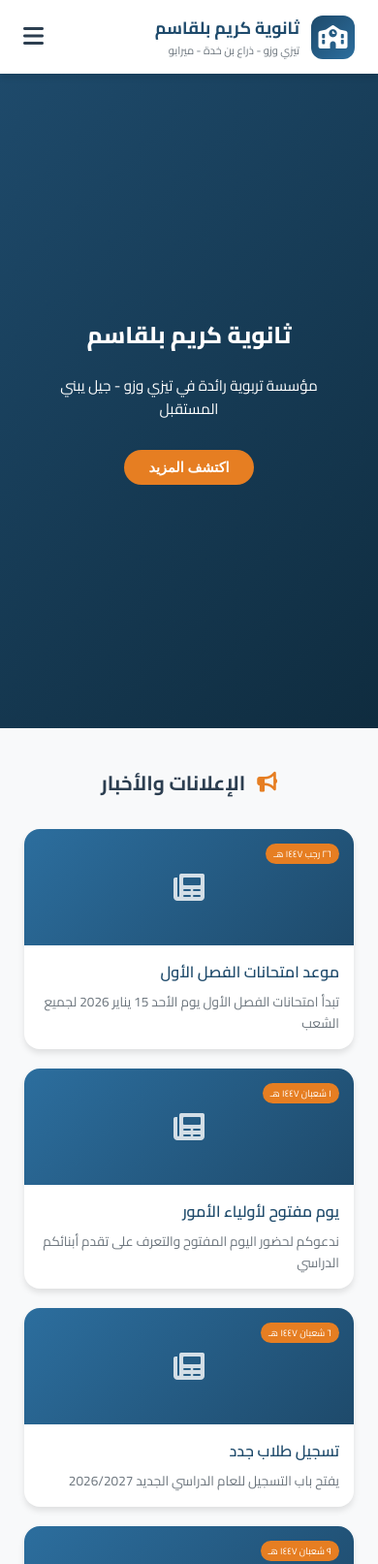
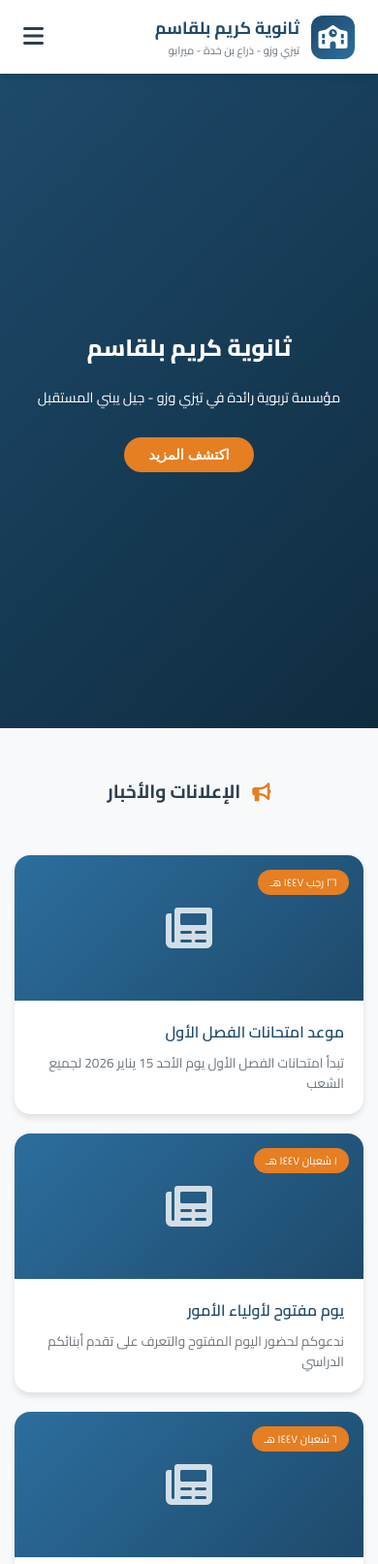
Before and after one commit to ronaldo949/krim-belkacem, a plain HTML site: page index.html in a window 390 px wide. Shown: the top 1613 px of the page at 97% size. Drawn offline with Linux system fonts and the light colour scheme.

Commit message:
Update index.html

```diff
--- a/index.html
+++ b/index.html
@@ -7,86 +7,6 @@
     <link rel="stylesheet" href="css/style.css">
     <link href="https://fonts.googleapis.com/css2?family=Cairo:wght@300;400;500;600;700;800&display=swap" rel="stylesheet">
     <link rel="stylesheet" href="https://cdnjs.cloudflare.com/ajax/libs/font-awesome/6.0.0-beta3/css/all.min.css">
-    <style>
-        /* تحسينات للهواتف */
-        @media (max-width: 768px) {
-            .announcements-grid {
-                grid-template-columns: 1fr;
-                gap: 20px;
-                padding: 0 10px;
-            }
-            .announcement-card {
-                width: 100%;
-                margin: 0 auto;
-            }
-            .announcement-img {
-                height: 150px;
-            }
-            .announcement-content {
-                padding: 15px;
-            }
-            .announcement-title {
-                font-size: 1rem;
-            }
-            .announcement-desc {
-                font-size: 0.85rem;
-            }
-            .cards-grid {
-                grid-template-columns: 1fr;
-                gap: 20px;
-                padding: 0 10px;
-            }
-            .card {
-                padding: 25px 15px;
-                width: 100%;
-            }
-            .stats-grid {
-                grid-template-columns: repeat(2, 1fr);
-                gap: 20px;
-            }
-            .stat-number {
-                font-size: 2rem;
-            }
-            .hero-content h1 {
-                font-size: 1.8rem;
-            }
-            .hero-content p {
-                font-size: 0.95rem;
-                padding: 0 15px;
-            }
-            .section {
-                padding: 40px 0;
-            }
-            .section-title {
-                font-size: 1.3rem;
-                margin-bottom: 30px;
-            }
-            .container {
-                padding: 0 15px;
-            }
-        }
-        @media (max-width: 480px) {
-            .announcement-img {
-                height: 120px;
-                font-size: 2rem;
-            }
-            .announcement-date {
-                font-size: 0.6rem;
-                padding: 3px 8px;
-            }
-            .stats-grid {
-                grid-template-columns: 1fr;
-                gap: 15px;
-            }
-            .hero-content h1 {
-                font-size: 1.5rem;
-            }
-            .hero-btn {
-                padding: 10px 25px;
-                font-size: 0.9rem;
-            }
-        }
-    </style>
 </head>
 <body>
     <nav class="navbar">
@@ -203,12 +123,11 @@
                     <div class="social-icons">
                         <a href="#"><i class="fab fa-facebook-f"></i></a>
                         <a href="#"><i class="fab fa-instagram"></i></a>
-                        <a href="#"><i class="fab fa-youtube"></i></a>
                     </div>
                 </div>
             </div>
             <div class="footer-bottom">
-                <p>© <span class="current-year">2026</span> ثانوية كريم بلقاسم - جميع الحقوق محفوظة</p>
+                <p>&copy; <span class="current-year">2026</span> ثانوية كريم بلقاسم - جميع الحقوق محفوظة</p>
             </div>
         </div>
     </footer>
```
